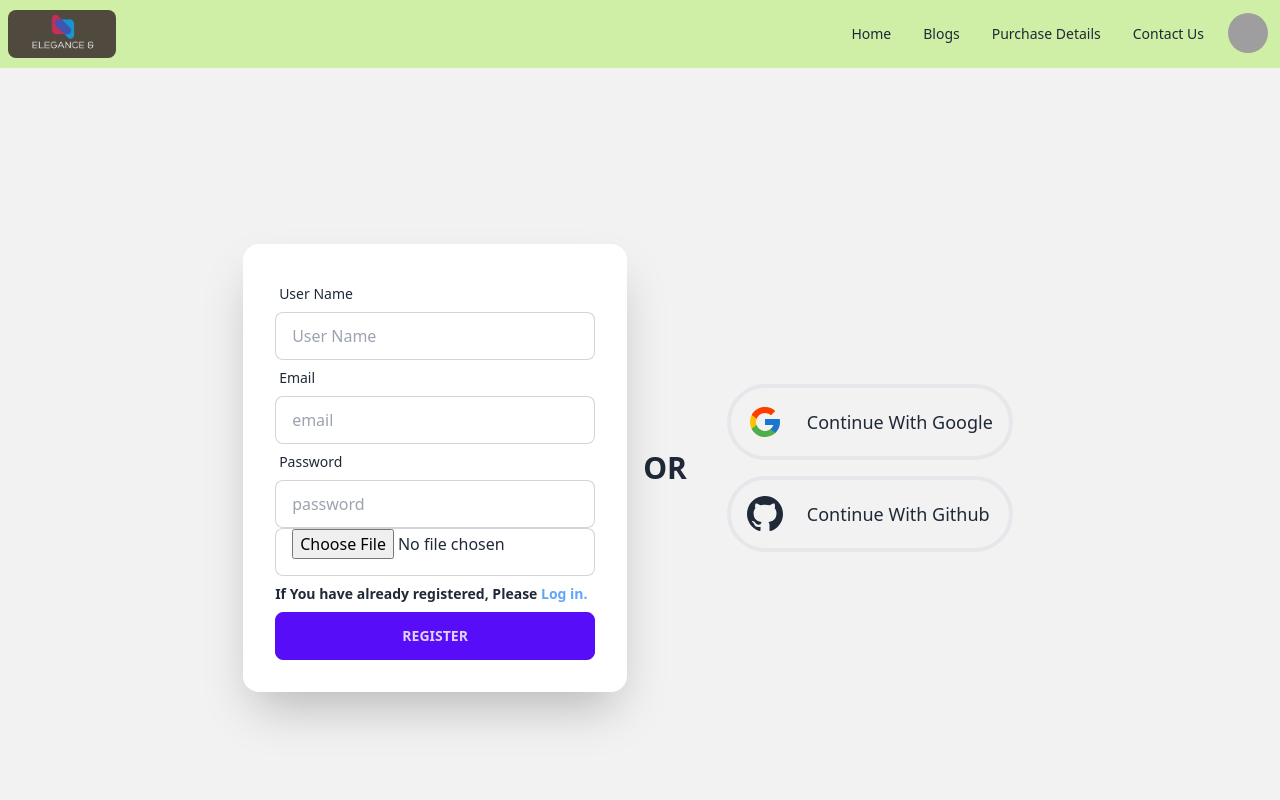
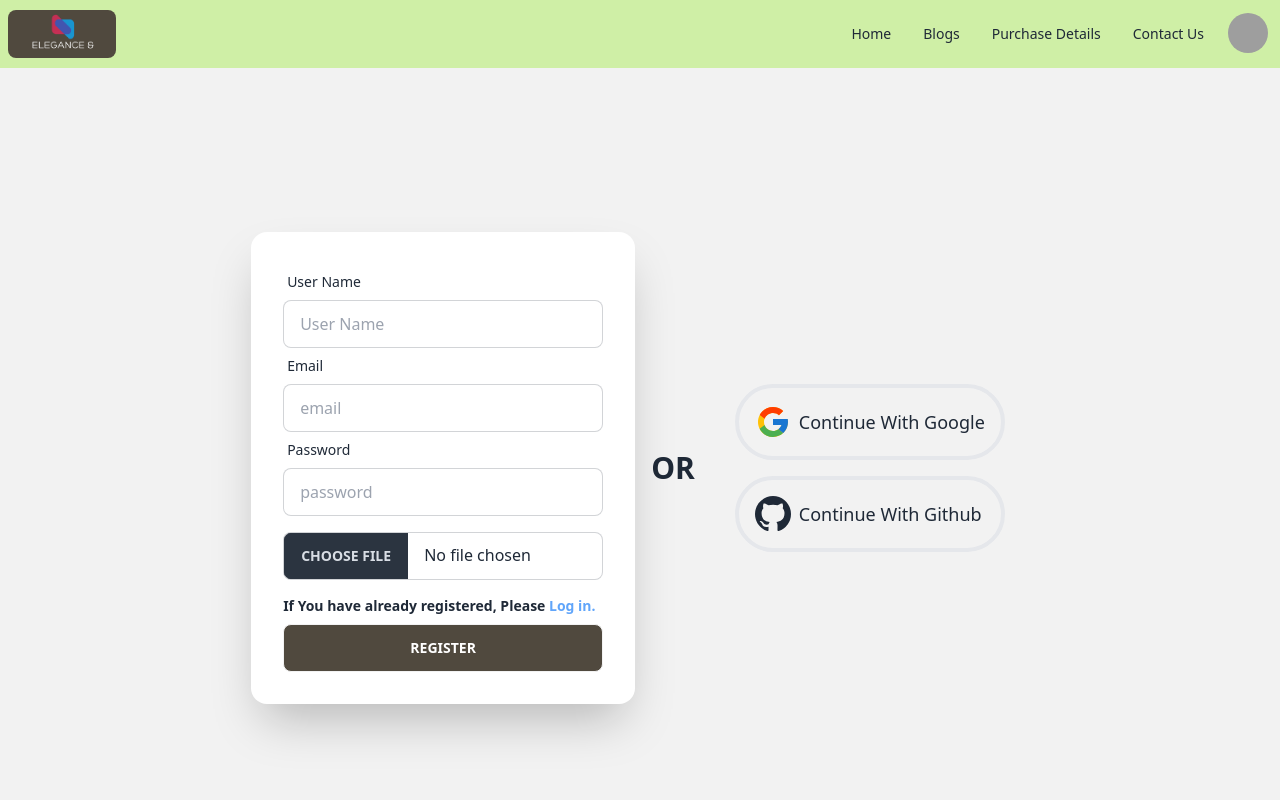
Before and after one commit to AnamAadel/ElegEss-Event, a React (Vite) app: page /register in a window 1280 px wide. Shown: the top 800 px of the page. Built offline with nearby package versions, Linux system fonts and the light colour scheme; no server answers; grey boxes are pictures that could not be loaded.

Commit message:
implement priveroute and pablickroute

```diff
--- a/src/Root.jsx
+++ b/src/Root.jsx
@@ -1,15 +1,18 @@
 import React from 'react'
 import { Outlet } from 'react-router-dom'
 import Footer from './components/Footer'
+import { AuthContexts } from './components/context/AuthContext'
 import EventContext from './components/context/EventContext'
 import Navbar from './pages/shared/Navbar'
 
 function Root() {
+  const {loading} = AuthContexts();
   return (
     <>
         <EventContext>
             <Navbar />
-            <Outlet />
+            {!loading &&  <Outlet />}
+            {loading &&  <div className='min-h-screen w-full fixed z-50 flex justify-center bg-primary items-center'><img src='https://mir-s3-cdn-cf.behance.net/project_modules/disp/585d0331234507.564a1d239ac5e.gif' className=' w-44' /></div> }
             <Footer />
 
         </EventContext>
--- a/src/components/context/AuthContext.jsx
+++ b/src/components/context/AuthContext.jsx
@@ -1,6 +1,7 @@
 import { FacebookAuthProvider, GithubAuthProvider, GoogleAuthProvider, createUserWithEmailAndPassword, getAuth, onAuthStateChanged, signInWithEmailAndPassword, signInWithPopup, signOut, updateProfile } from "firebase/auth";
 import { getDownloadURL, getStorage, ref, uploadBytes } from "firebase/storage";
 import { createContext, useContext, useEffect, useState } from 'react';
+import { toast } from "react-toastify";
 import { app } from "../../firebase.config";
 const myContext = createContext(null);
 
@@ -61,26 +62,49 @@ function AuthProvider({children}) {
         setUser(result.user)
       console.log(result);
       setLoading(false);
+      toast.success("User login successfully!",{
+        theme: "colored",
+        toastId: "success"
+
+    });
     }).catch(error => {
       console.log(error)
+      toast.warn(`${error}`,{
+        theme: "colored"
+    });
     })
   }
 
   const logOutUser = ()=> {
     signOut(auth).then(() => {
-      // Sign-out successful.
+      //
+      toast.success("Sign-out successful.",{
+        theme: "colored",
+        toastId: "success"
+    });
     }).catch((error) => {
       // An error happened.
+      toast.warn(`An error happened`,{
+        theme: "colored"
+    });
     });
   }
   const handleGoogleSignIn = ()=>{
     setLoading(true);
     signInWithPopup(auth, authProviderGoogle).then(result => {
-      console.log(result);
       setUser(result.user)
       setLoading(false);
+      toast.success("Login successfully!",{
+        theme: "colored",
+        toastId: "success"
+
+    });
+
     }).catch(error => {
       console.log(error)
+      toast.warn(`An error happened`,{
+        theme: "colored"
+    });
     })
   }
 
@@ -90,8 +114,16 @@ function AuthProvider({children}) {
       console.log(result);
       setUser(result.user)
       setLoading(false)
+      toast.success("User login successfully!",{
+        theme: "colored",
+        toastId: "success"
+
+    });
     }).catch(error => {
       console.log(error)
+      toast.warn(`An error happened`,{
+        theme: "colored"
+    });
     })
   }
 
@@ -122,9 +154,10 @@ function AuthProvider({children}) {
 
   useEffect(()=> {
     const unsubscribe = onAuthStateChanged(auth, (currentUser)=> {
-        console.log("auth called!");
+        console.log(currentUser);
 
         setUser(currentUser);
+        setUserPhoto(currentUser?.photoURL)
         setLoading(false)
     })
 
--- a/src/main.jsx
+++ b/src/main.jsx
@@ -3,6 +3,7 @@ import ReactDOM from 'react-dom/client';
 import {
   RouterProvider
 } from "react-router-dom";
+import "react-toastify/dist/ReactToastify.css";
 import AuthProvider from './components/context/AuthContext';
 import EventContext from './components/context/EventContext';
 import './index.css';
--- a/src/pages/Details.jsx
+++ b/src/pages/Details.jsx
@@ -1,7 +1,7 @@
 import { useEffect, useState } from 'react';
 import { useParams } from 'react-router-dom';
 import { ToastContainer } from 'react-toastify';
-import "react-toastify/dist/ReactToastify.css";
+
 import Card from '../components/Card';
 import { useData } from '../components/context/EventContext';
 
--- a/src/pages/Login.jsx
+++ b/src/pages/Login.jsx
@@ -1,6 +1,7 @@
 import { getAuth, sendPasswordResetEmail } from "firebase/auth";
 import { useRef } from "react";
 import { Link } from "react-router-dom";
+import { ToastContainer } from "react-toastify";
 import { AuthContexts } from "../components/context/AuthContext";
 import { app } from "../firebase.config";
 
@@ -26,6 +27,7 @@ function Login() {
     }
     return (
         <div className="hero min-h-screen bg-base-200">
+        <ToastContainer />
             <div className="hero-content flex-col lg:flex-row-reverse">
                 <div className="card flex-shrink-0 w-full max-w-sm shadow-2xl bg-base-100">
                     <div className="card-body">
@@ -45,9 +47,9 @@ function Login() {
                                     <a className="label-text-alt link link-hover" onClick={handleResetPassword}>Forgot password?</a>
                                 </label>
                             </div>
-                            <p className='font-bold text-sm mt-2'>If You don not have already registered, Please <Link to="/login" className='text-blue-400'>Register.</Link></p>
+                            <p className='font-bold text-sm mt-2'>If You don not have already registered, Please <Link to="/register" className='text-blue-400'>Register.</Link></p>
                             <div className="form-control mt-6">
-                                <button className="btn btn-primary">Login</button>
+                                <button className="btn bg-dark hover:bg-dark text-white">Login</button>
                             </div>
 
                         </form>
--- a/src/pages/Register.jsx
+++ b/src/pages/Register.jsx
@@ -1,6 +1,7 @@
 import { BsGithub } from 'react-icons/bs';
 import { FcGoogle } from 'react-icons/fc';
 import { Link } from 'react-router-dom';
+import { toast, ToastContainer } from 'react-toastify';
 import { AuthContexts } from "../components/context/AuthContext";
 
 function Register() {
@@ -16,20 +17,34 @@ function Register() {
         console.log(file)
         // console.log(password)
         // console.log(userName)
+        if(/^(?=.*[A-Z])(?=.*[^A-Za-z0-9]).{6,}$/.test(password)){
 
             createUser(email, password, userName, file)
+            toast.success("your registration has completed successfully",{
+                toastId: "success",
+                theme: "colored"
+            })
+        }else{
+            toast.warn("The password should be greater than 6 characters, contain at least one capital letter, and have at least one special character.",{
+                theme: "colored"
+            });
+            console.log("false")
+
+        }
+
 
     }
     return (
         <div className="hero min-h-screen bg-base-200">
+        <ToastContainer />
             <div className="hero-content flex-col lg:flex-row-reverse">
 
-        <div className="flex flex-col gap-4 text-5xl p-6">
-        <button onClick={handleGoogleSignIn} className="cursor-pointer border-4 rounded-full text-lg p-4 flex gap-6 items-center">
-        <FcGoogle  className='text-4xl' />
+                <div className="flex flex-col gap-4 text-5xl p-6 text-left">
+                    <button onClick={handleGoogleSignIn} className="cursor-pointer border-4 rounded-full text-lg p-4 flex gap-2 items-center">
+                        <FcGoogle className='text-4xl' />
                         Continue With Google
                     </button>
-        <button onClick={handleGithubSignIn} className="cursor-pointer border-4 rounded-full text-lg p-4 flex gap-6 items-center">
+                    <button onClick={handleGithubSignIn} className="cursor-pointer border-4 rounded-full text-lg p-4 gap-2 flex items-center ">
                         <BsGithub className='text-4xl' />
                         Continue With Github
                     </button>
@@ -57,12 +72,12 @@ function Register() {
                                 </label>
                                 <input type="password" placeholder="password" className="input input-bordered" name='password' />
                             </div>
-                            <div className="form-control">
-                                <input type="file" className="input input-bordered" name='file' />
-                                <p className='font-bold text-sm mt-2'>If You have already registered, Please <Link to="/register" className='text-blue-400'>Log in.</Link></p>
+                            <div className="form-control space-y-4">
+                                <input type="file" className="file-input file-input-bordered mt-4 w-full max-w-xs " name='file' />
+                                <p className='font-bold text-sm mt-2'>If You have already registered, Please <Link to="/login" className='text-blue-400'>Log in.</Link></p>
                             </div>
                             <div className="form-control mt-2">
-                                <button className="btn btn-primary">Register</button>
+                                <button className="btn bg-dark hover:bg-dark text-white">Register</button>
                             </div>
                         </form>
                     </div>
--- a/src/pages/PablicRoute.jsx
+++ b/src/router/PablicRoute.jsx
@@ -1,9 +1,9 @@
 
 import { Navigate } from 'react-router-dom'
-import { AuthContexts } from './context/AuthContext'
+import { AuthContexts } from '../components/context/AuthContext'
 
 function PablicRoute({children}) {
-    const {user, loading} = AuthContexts()
+    const {user} = AuthContexts()
   return (
     <>
 
--- a/src/pages/PrivateRoute.jsx
+++ b/src/router/PrivateRoute.jsx
@@ -1,8 +1,8 @@
 import { Navigate } from 'react-router-dom';
-import { AuthContexts } from './context/AuthContext';
+import { AuthContexts } from '../components/context/AuthContext';
 
 function PrivateRoute({children}) {
-    const {user, loading} = AuthContexts();
+    const {user} = AuthContexts();
   return (
     <>
         {user && children}
```
Also changed, not shown: src/pages/shared/Navbar.jsx (+41 -39 lines), src/router/routes.jsx (+8 -6 lines). Lines whose indentation alone changed are shown as unchanged.
